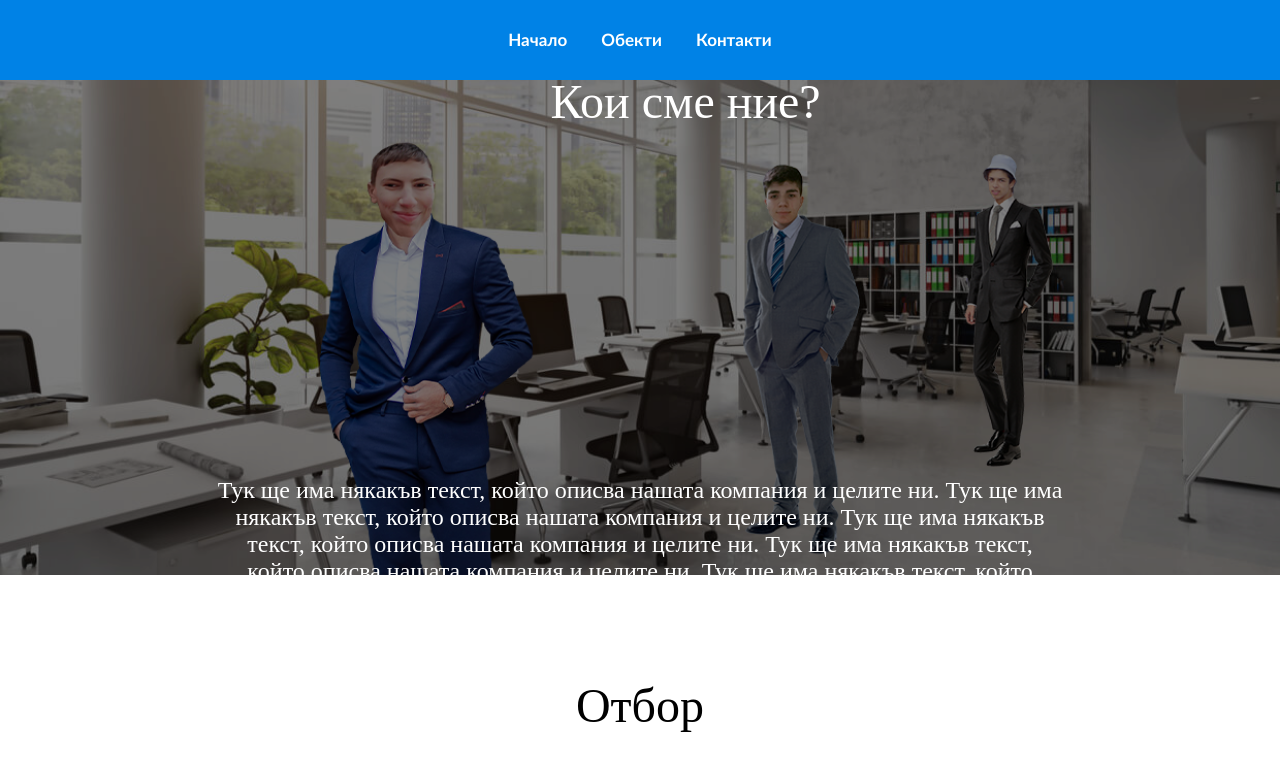
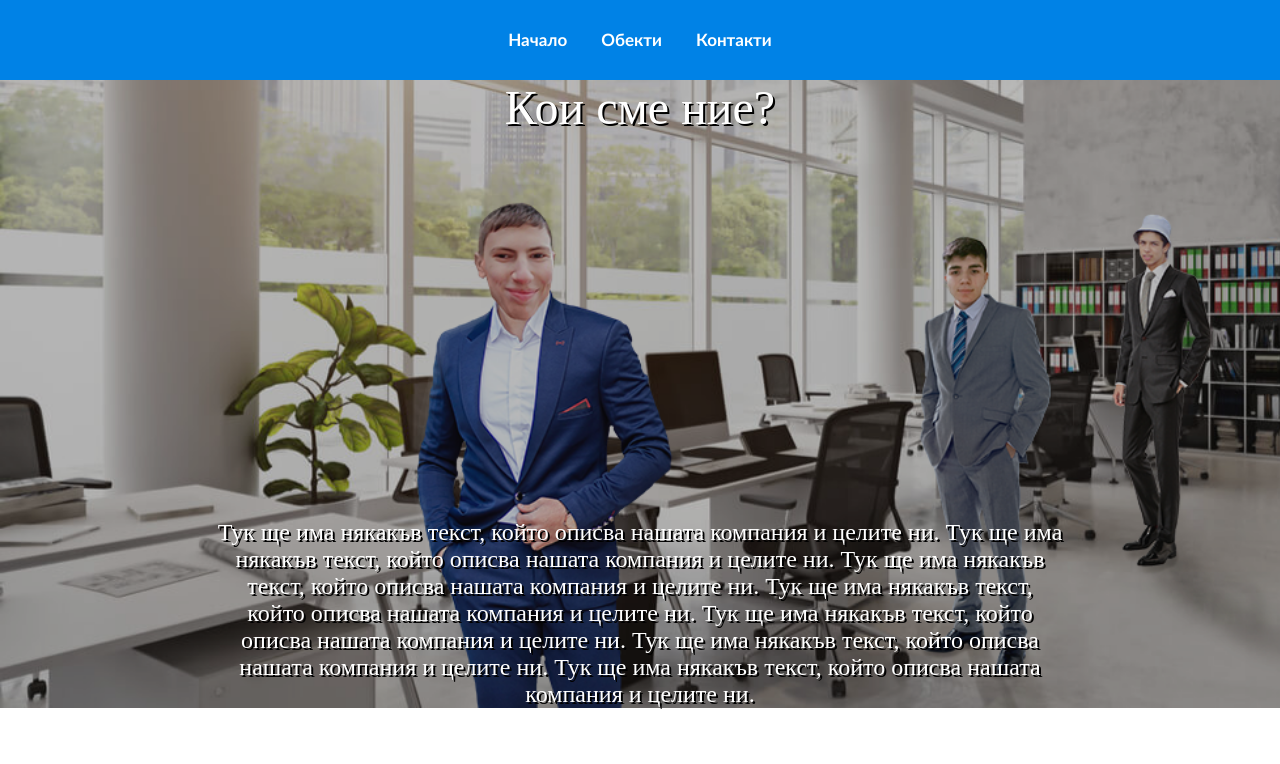
Before and after one commit to AlexMandev/proekt_it_html, a plain HTML site: page it_proekt_contacts_page/contacts_page.html in a window 1280 px wide. Shown: the top 764 px of the page. Drawn offline with Linux system fonts and the light colour scheme.

Commit message:
pochti zavursheni contacti
trqa se dobavi logo i text za mene shtoto nqa si mislq sam smeshkite

```diff
--- a/it_proekt_contacts_page/contacts_page.html
+++ b/it_proekt_contacts_page/contacts_page.html
@@ -41,15 +41,13 @@
 			margin-top: 2%;
 		}
 		h2.descr{
-			margin: 1% auto 5% auto;
+			margin: 30% auto 5% auto;
 			width: 66%;
-			height: auto;
+			height: auto%;
 			display: block;
 			color: white;
-			position: absolute;
-			top: 58%;
-			left: 17%;
 			font-weight: normal;
+			text-shadow: 2px 2px black;
 		}
 		h4{
 			margin-bottom: 1%;
@@ -74,22 +72,20 @@
 		}
 		.intro.white{
 			color: white;
-			position: absolute;
-			top: 6%;
-			left: 43%;
+			margin-top: 0;
+			text-shadow: 2px 2px black;
+		}
+		div.aboutus{
+			background-image: url('ofis2.png');
+			background-repeat: no-repeat;
+			background-size: cover;
 		}
 		div.team{
 			width: 66%;
-			/*border-style: solid;
-			border-width: 5px;
-			border-color: blue;*/
 			margin: 8% auto 3% auto;
 		}
 		div.member{
 			width: 33%;
-			/*border-style: solid;
-			border-width: 1px;
-			border-color: lightgrey;*/
 			display: inline-block;
 			vertical-align: top;
 		}
@@ -109,12 +105,11 @@
 		</ul>
 	</nav>
 
-	<div>
-	<img src="nashiqt_ofis.png" class="office">
+	<div class="aboutus">
 	<p class="intro white">Кои сме ние?</p>
-	<!-- <h4>Нашата работна среда</h4> -->
 
 	<h2 class="descr">Тук ще има някакъв текст, който описва нашата компания и целите ни. Тук ще има някакъв текст, който описва нашата компания и целите ни. Тук ще има някакъв текст, който описва нашата компания и целите ни. Тук ще има някакъв текст, който описва нашата компания и целите ни. Тук ще има някакъв текст, който описва нашата компания и целите ни. Тук ще има някакъв текст, който описва нашата компания и целите ни. Тук ще има някакъв текст, който описва нашата компания и целите ни.</h2>
+	<!-- <h2 class="descr"></h2> -->
 	</div>
 
 	<div class="team">
```
Also changed, not shown: it_proekt_contacts_page/nashiqt_ofis2.png (added), it_proekt_contacts_page/ofis2.png (added).
